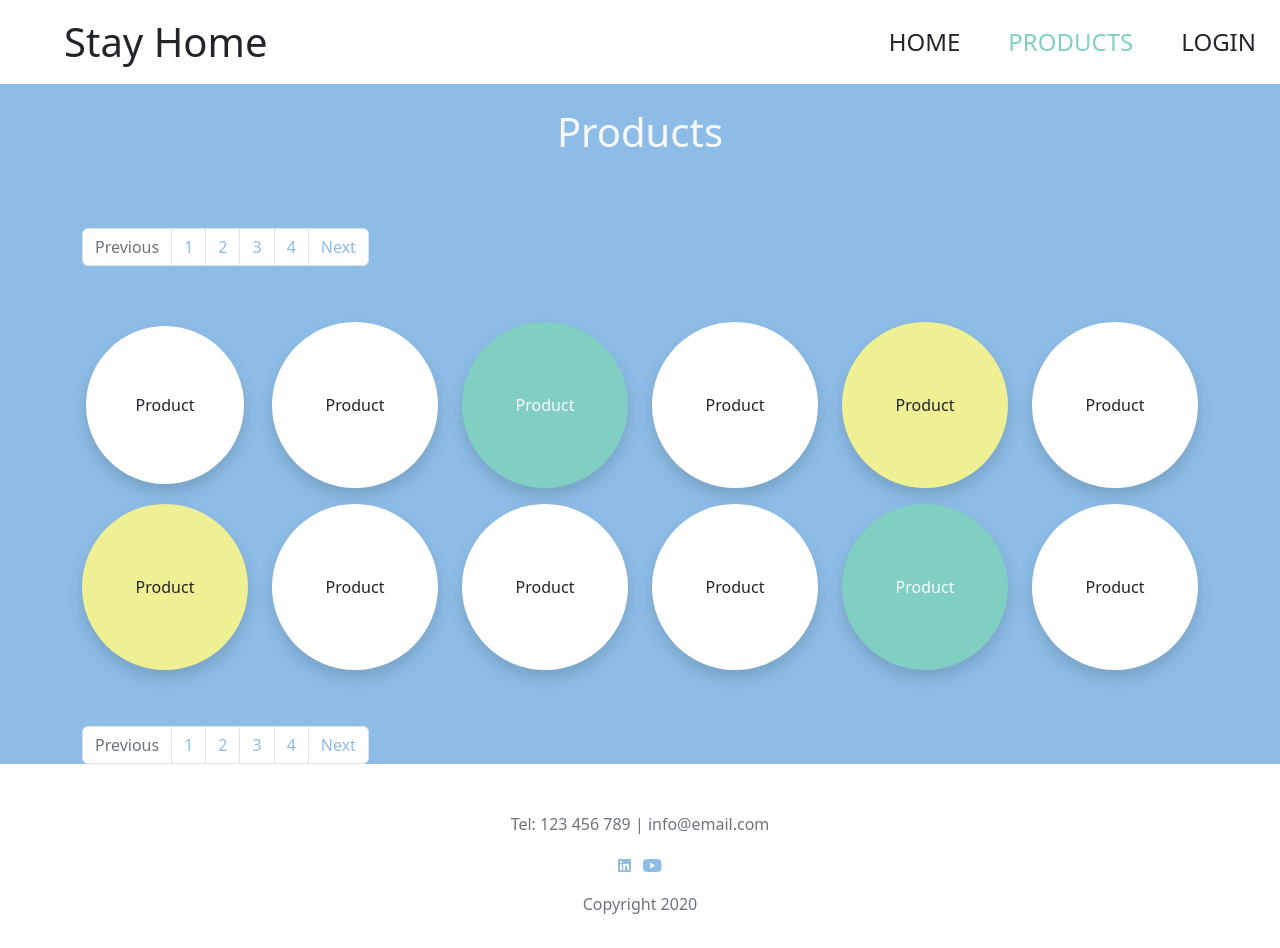
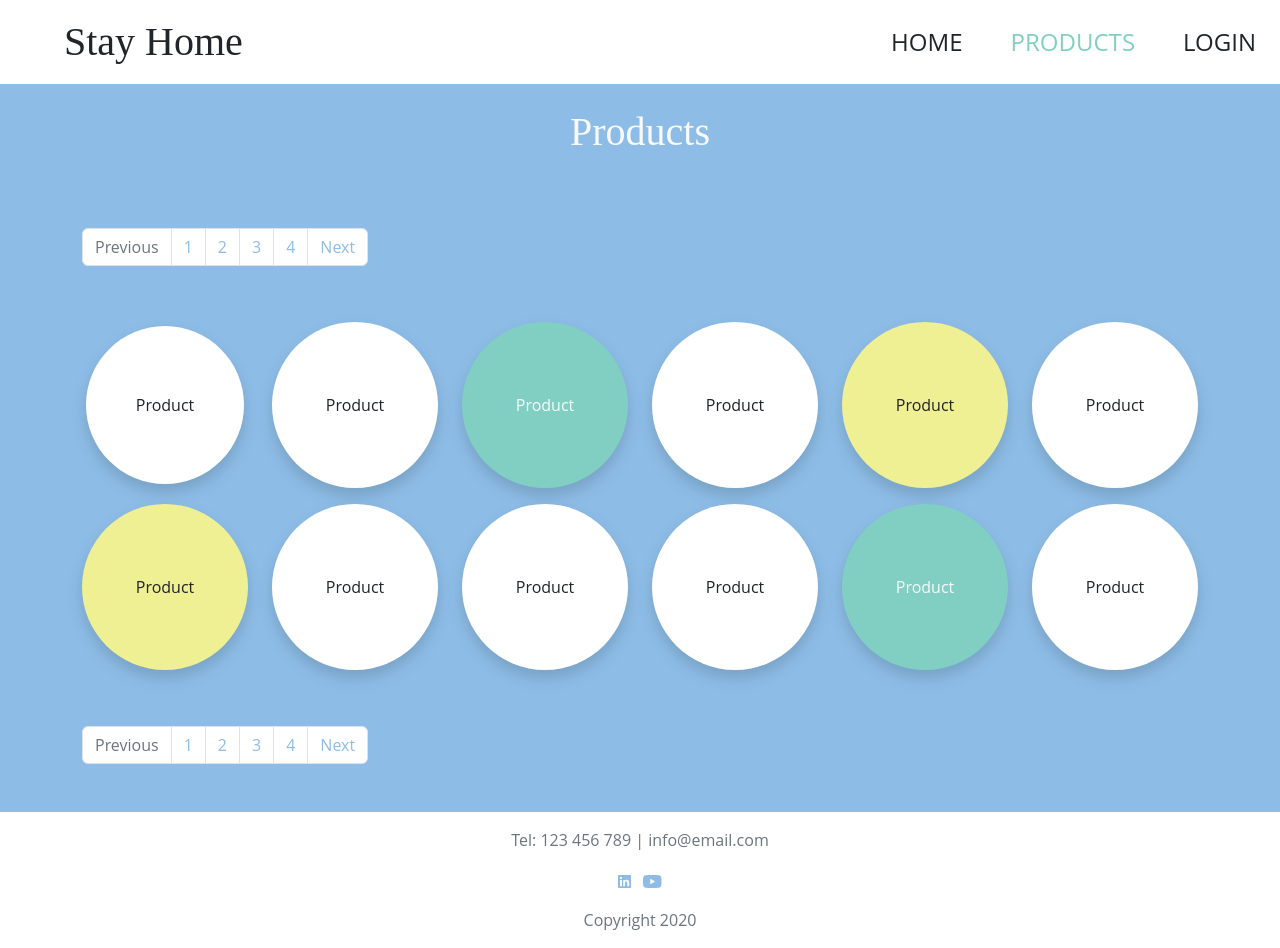
Before and after one commit to Zycrix/css-frameworks-resit, a website: page products.html in a window 1280 px wide. Drawn offline with nearby package versions, Linux system fonts and the light colour scheme.

Commit message:
finished project

```diff
--- a/products.html
+++ b/products.html
@@ -22,9 +22,9 @@
           <span class="material-symbols-outlined" id="menu"> menu </span>
         </button>
         <ul class = "dropdown-menu w-100 h-vh-50 d-xl-flex align-items-center my-xl-3 px-3 px-xl-0 fs-4 pb-xl-0 pb-5 border border-0 rounded-0 m-0 border-0">
-          <li><a href = "index.html" class = "nav-link dropdown-item py-2 px-xl-4">HOME</a></li>
-          <li><a href = "products.html" class = "nav-link dropdown-item text-secondary py-2 px-xl-4">PRODUCTS</a></li>
-          <li><a href = "login.html" class = "nav-link dropdown-item py-2 px-xl-4">LOGIN</a></li>
+          <li><a href = "index.html" class = "nav-link dropdown-item d-xl-inline-block py-2 px-xl-4">HOME</a></li>
+          <li><a href = "products.html" class = "nav-link dropdown-item d-xl-inline-block text-secondary py-2 px-xl-4">PRODUCTS</a></li>
+          <li><a href = "login.html" class = "nav-link dropdown-item d-xl-inline-block py-2 px-xl-4">LOGIN</a></li>
         </ul>
       </div>
     </nav>
@@ -109,7 +109,7 @@
     </div>
     <nav aria-label = "Navigate between product pages">
       <div class="container d-flex justify-content-center d-xl-block">
-        <ul class="pagination mx-auto my-5">
+        <ul class="pagination mx-auto py-5">
           <li class="page-item"><a href="#" class="page-link disabled">Previous</a></li>
           <li class="page-item"><a href="#" class="page-link">1</a></li>
           <li class="page-item"><a href="#" class="page-link">2</a></li>
--- a/src/scss/_variables.scss
+++ b/src/scss/_variables.scss
@@ -1,3 +1,8 @@
+//Colors
 $primary: rgb(141, 189, 231);
 $secondary: rgb(129, 207, 194);
-$info: rgb(239, 239, 148)
+$info: rgb(239, 239, 148);
+
+//Fonts
+$heading-font: 'Gentium Book Basic', serif;
+$primary-font: 'Open Sans', sans-serif;
--- a/src/scss/style.scss
+++ b/src/scss/style.scss
@@ -29,9 +29,28 @@
 main{
   min-height: calc(100vh - 204px)
 }
+.form_container{
+  width: 90%;
+}
+input::placeholder{
+  color: lightgray !important;
+}
+.form_button:hover{
+  background-color: $primary;
+  border-color: $primary;
+}
+*{
+  font-family: $primary-font;
+}
+h1, h2, h3, h4, .navbar-brand, .heading{
+  font-family: $heading-font;
+}
 @include media-breakpoint-up(md){
   .hero{
     min-height: 35vh;
+  }
+  .form_container{
+    width:80%;
   }
 }
 @include media-breakpoint-up(lg){
@@ -41,6 +60,9 @@ main{
   .card{
     height: 100%;
   }
+  .form_container{
+    width:60%;
+  }
 }
 @include media-breakpoint-up(xl){
   .dropdown-menu{
@@ -48,18 +70,27 @@ main{
     z-index:100;
     list-style: none;
   }
-  .dropdown-item{
-    display:inline-block !important;
-  }
   .hero{
     min-height: 55vh;
   }
   .hero_text_title{
     width:25% !important;
   }
+  .form_container{
+    width:40%;
+  }
+  .form_button{
+    width:45% !important;
+  }
+  .form_radio{
+    width:45% !important;
+  }
 }
 @include media-breakpoint-up(xxl){
   .hero{
     min-height: 65vh;
   }
+  .form_container{
+    width:35%;
+  }
 }
```
Also changed, not shown: index.html (+7 -4 lines), login.html (+19 -4 lines), dist/css/style.css, 1 other file.
